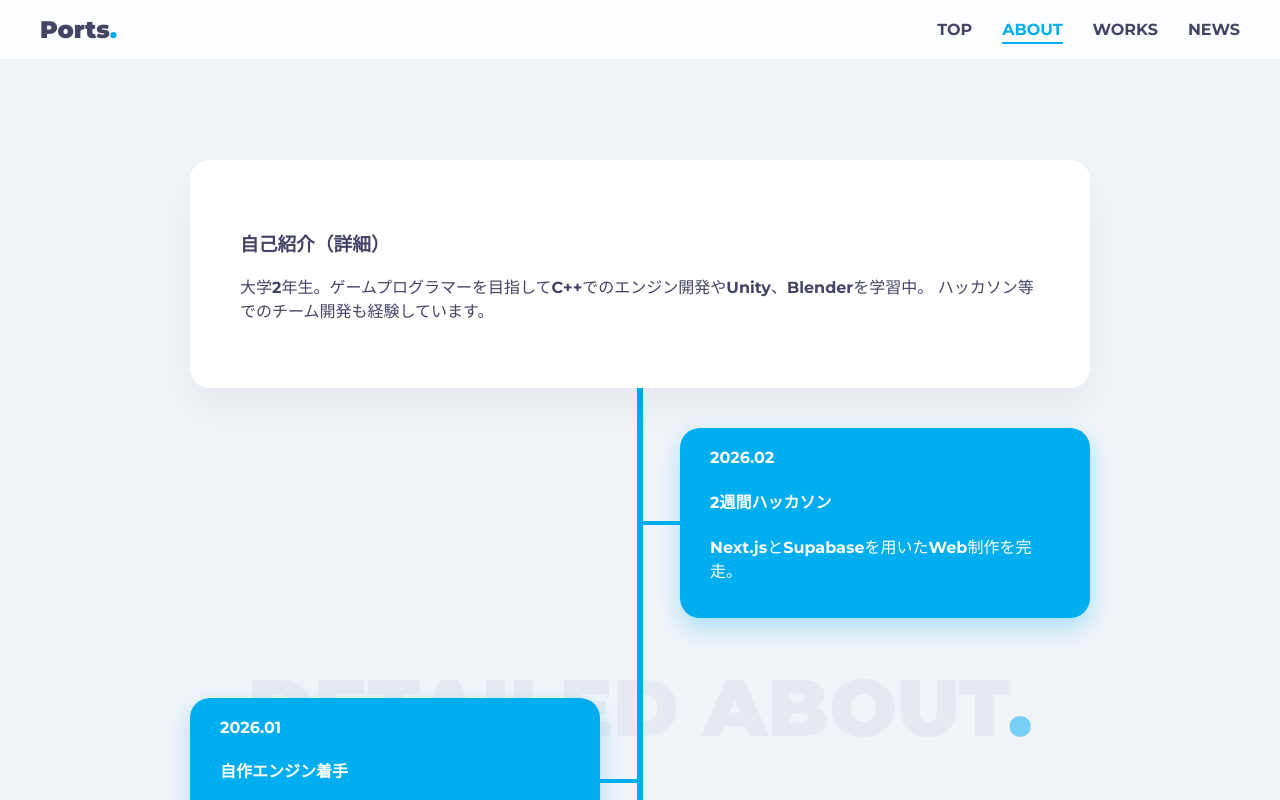
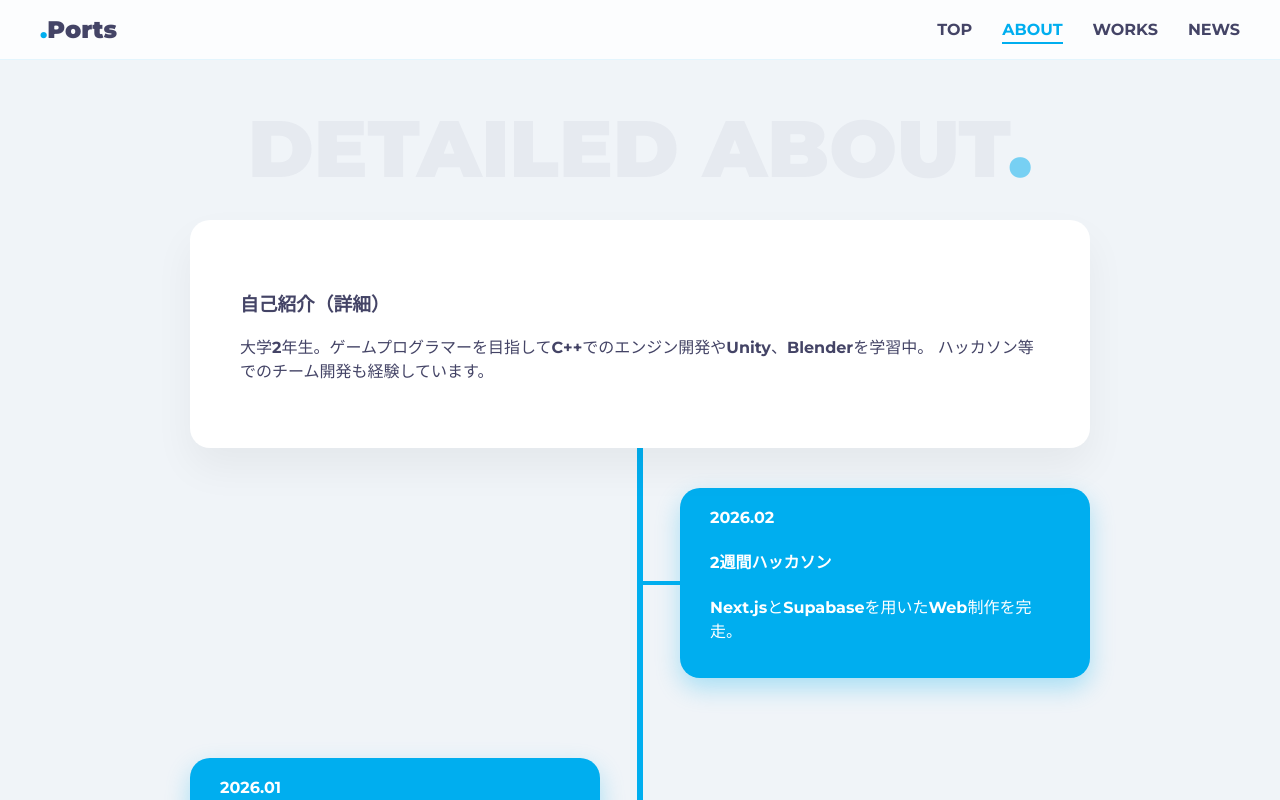
Before and after one commit to STsou-gra/Ports, a Vue app: page /about in a window 1280 px wide. Shown: the top 800 px of the page. Built offline with nearby package versions, Linux system fonts and the light colour scheme.

Commit message:
Fifth Commit

```diff
--- a/src/App.vue
+++ b/src/App.vue
@@ -6,7 +6,7 @@ import { RouterLink, RouterView } from 'vue-router'
   <div class="app-shell">
     <header class="global-header">
       <div class="header-inner">
-        <div class="logo">Ports<span>.</span></div>
+        <div class="logo"><span>.</span>Ports</div>
         <nav class="nav-links">
           <RouterLink to="/" class="nav-btn">TOP</RouterLink>
           <RouterLink to="/about" class="nav-btn">ABOUT</RouterLink>
@@ -21,7 +21,7 @@ import { RouterLink, RouterView } from 'vue-router'
     </main>
     <footer class="global-footer">
       <div class="footer-inner">
-        <div class="footer-logo">Ports<span>.</span></div>
+        <div class="footer-logo"><span>.</span>Ports</div>
 
         <div class="social-links">
           <a
@@ -171,7 +171,7 @@ body {
   background: rgba(255, 255, 255, 0.05);
 }
 
-/* ホバー時にブルアカ水色に光らせる */
+/* ホバー時に水色に光らせる */
 .social-btn:hover {
   background: #00aeef;
   border-color: #00aeef;
--- a/src/views/AboutView.vue
+++ b/src/views/AboutView.vue
@@ -59,8 +59,20 @@
   flex-direction: column;
   align-items: center;
   position: relative;
+  padding-top: 160px; /* タイトルとカードの隙間を調整 */
 }
 
+/* 調整し、App.vueの.section-title-enとは別 */
+.section-title-en {
+  top: 100px; /* 好きな高さに固定 */
+
+  font-size: 80px;
+  font-weight: 900;
+  color: rgba(68, 68, 102, 0.05);
+  position: absolute;
+  margin-top: -60px;
+  z-index: 0;
+}
 .main-root {
   background: white;
   padding: 50px;
--- a/src/views/HomeView.vue
+++ b/src/views/HomeView.vue
@@ -17,7 +17,7 @@ const simpleProfile =
   <div class="home-view">
     <section class="hero-section">
       <div class="hero-content">
-        <h1 class="hero-logo">Ports<span>.</span></h1>
+        <h1 class="hero-logo"><span>.</span>Ports</h1>
         <p class="hero-catch">Creating games from the ground up.</p>
       </div>
     </section>
```
